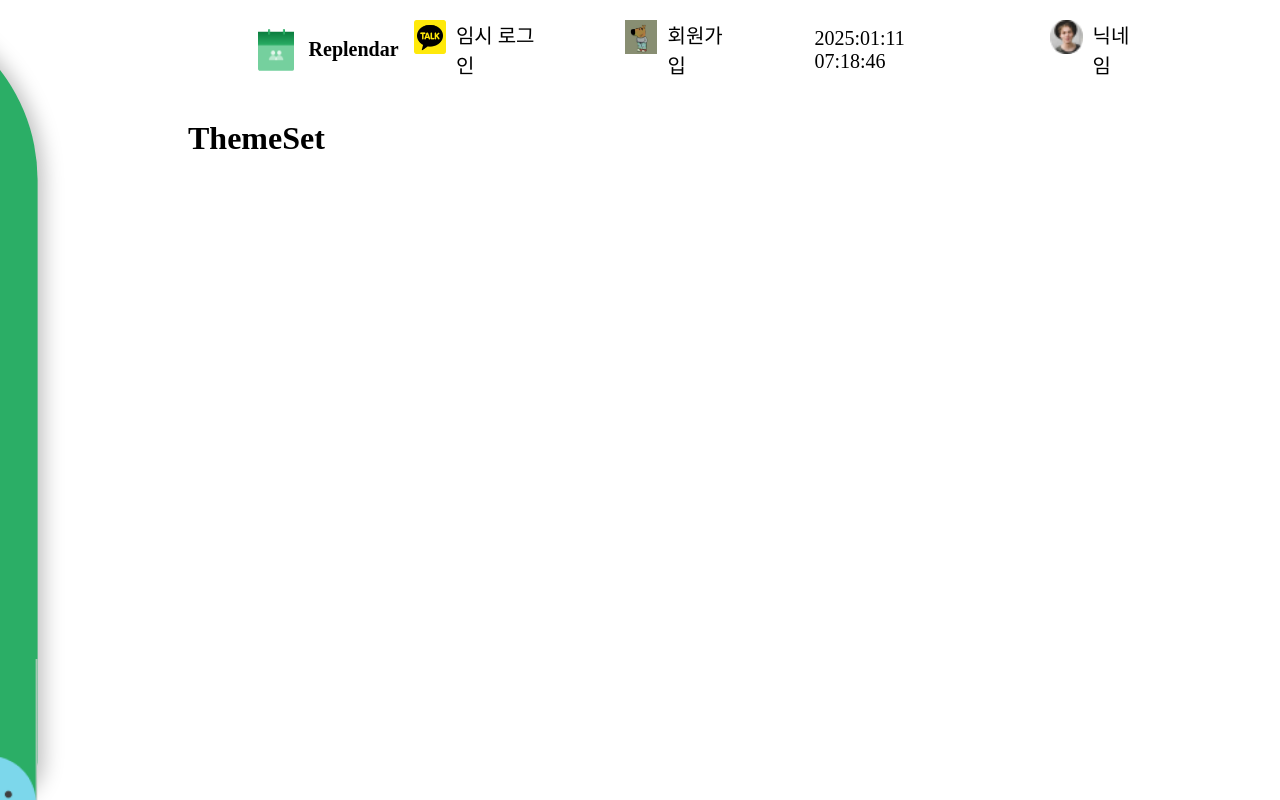
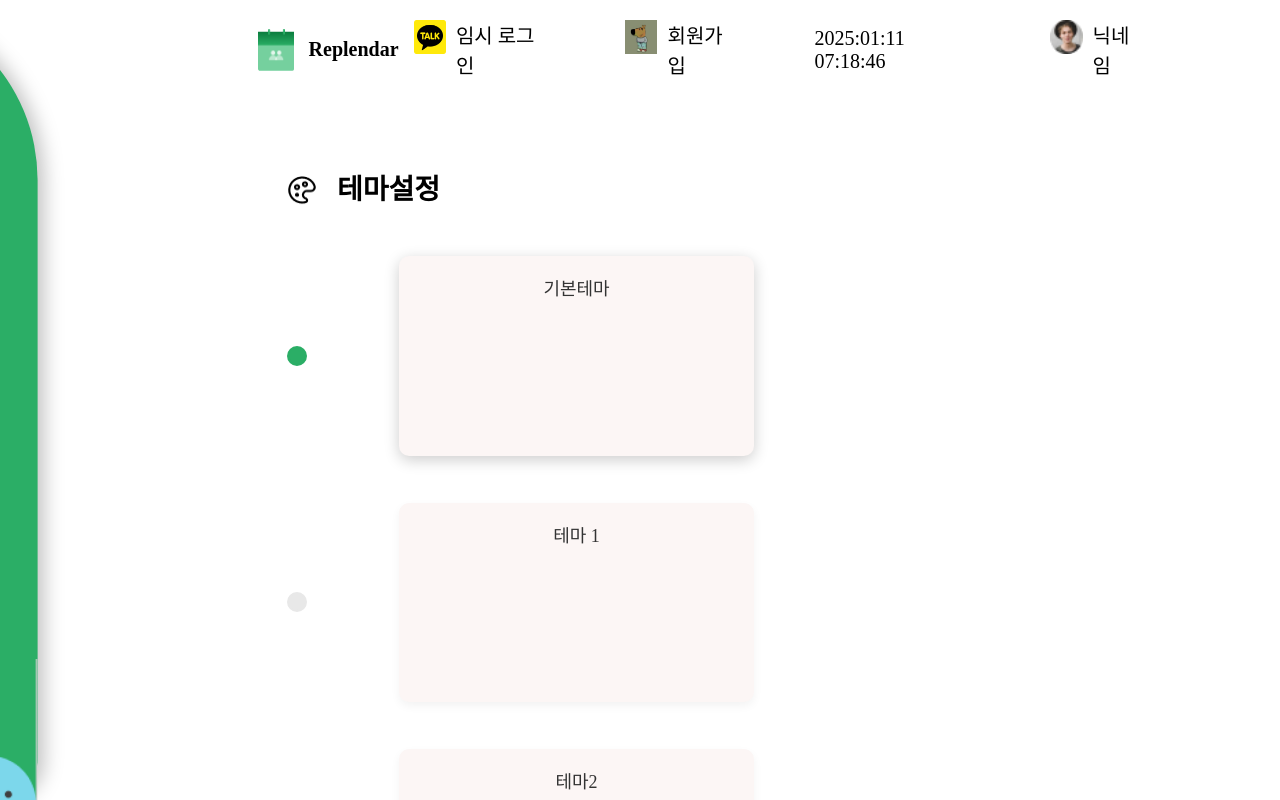
Before and after one commit to UMC-Replendar/Web, a React (Vite) app in the folder Replendar/: page /settings/theme in a window 1280 px wide. Shown: the top 800 px of the page. Built offline with nearby package versions, Linux system fonts and the light colour scheme.

Commit message:
[Feat] theme setting 페이지 제작

```diff
--- /dev/null
+++ b/Replendar/src/components/SettingsComponents/AskPage.tsx
@@ -0,0 +1,3 @@
+export default function AskPage() {
+  return <h1>ask</h1>;
+}
--- a/Replendar/src/components/SettingsComponents/IssuPage.tsx
+++ /dev/null
@@ -1,3 +0,0 @@
-export default function IssuPage() {
-  return <h1>Issue</h1>;
-}
--- a/Replendar/src/components/SettingsComponents/ThemeSettingPage.tsx
+++ b/Replendar/src/components/SettingsComponents/ThemeSettingPage.tsx
@@ -1,3 +1,118 @@
+import { useState } from 'react';
+import styled from 'styled-components';
+import ThemeSettingIcon from '../../assets/images/SettingsPageIcons/ThemeSettingIcon.png';
+
 export default function ThemeSettingPage() {
-  return <h1>ThemeSet</h1>;
+  const [selectedTheme, setSelectedTheme] = useState('기본테마');
+
+  const handleThemeSelect = (theme: string) => {
+    setSelectedTheme(theme);
+  };
+
+  return (
+    <Container>
+      <TitleContainer>
+        <TitleIcon src={ThemeSettingIcon} />
+        <TitleSpan>테마설정</TitleSpan>
+      </TitleContainer>
+      <OptionContainer>
+        <SelectButton
+          selected={selectedTheme === '기본테마'}
+          onClick={() => handleThemeSelect('기본테마')}
+        />
+        <ThemeOption selected={selectedTheme === '기본테마'}>
+          <ThemeText>기본테마</ThemeText>
+        </ThemeOption>
+      </OptionContainer>
+
+      <OptionContainer>
+        <SelectButton
+          selected={selectedTheme === '테마 1'}
+          onClick={() => handleThemeSelect('테마 1')}
+        />
+        <ThemeOption selected={selectedTheme === '테마 1'}>
+          <ThemeText>테마 1</ThemeText>
+        </ThemeOption>
+      </OptionContainer>
+
+      <OptionContainer>
+        <SelectButton
+          selected={selectedTheme === '테마2'}
+          onClick={() => handleThemeSelect('테마2')}
+        />
+        <ThemeOption selected={selectedTheme === '테마2'}>
+          <ThemeText>테마2</ThemeText>
+        </ThemeOption>
+      </OptionContainer>
+    </Container>
+  );
 }
+
+// 스타일 정의
+const Container = styled.div`
+  display: flex;
+  flex-direction: column;
+  gap: 47px;
+  padding: 20px;
+  margin-top: 50px;
+  margin-left: 79px;
+`;
+
+const TitleContainer = styled.div`
+  display: flex;
+  gap: 20px;
+  align-items: center;
+`;
+
+const TitleIcon = styled.img`
+  width: 30px;
+  height: 30px;
+`;
+
+const TitleSpan = styled.span`
+  font-family: Pretendard;
+  font-size: 28px;
+  font-style: normal;
+  font-weight: 700;
+  line-height: 140%; /* 39.2px */
+`;
+
+const OptionContainer = styled.div`
+  display: flex;
+  align-items: center;
+  gap: 92px;
+`;
+
+const SelectButton = styled.div<{ selected: boolean }>`
+  width: 20px;
+  height: 20px;
+  border-radius: 50%;
+  border: 2px solid ${(props) => (props.selected ? '#2bae66' : '#E8E8E8')};
+  background-color: ${(props) => (props.selected ? '#2bae66' : '#E8E8E8')};
+  cursor: pointer;
+  transition: all 0.3s ease-in-out;
+
+  &:hover {
+    border-color: #2bae66;
+  }
+`;
+
+const ThemeOption = styled.div<{ selected: boolean }>`
+  padding: 20px;
+  width: 355px;
+  height: 199.476px;
+  border-radius: 10px;
+  background: #fcf6f5;
+  box-shadow: 0px 4px 10px rgba(0, 0, 0, 0.05);
+  transition: all 0.3s ease-in-out;
+
+  ${(props) =>
+    props.selected ? 'box-shadow: 0px 4px 15px rgba(0, 0, 0, 0.2)' : null}
+`;
+
+const ThemeText = styled.span`
+  font-size: 18px;
+  color: #333;
+  text-align: center;
+  display: block;
+`;
--- a/Replendar/src/routes/Routes.tsx
+++ b/Replendar/src/routes/Routes.tsx
@@ -9,7 +9,7 @@ import StoredTasksPage from '../components/infoComopnents/StoredTasksPage';
 import HistoryPage from '../components/infoComopnents/HistoryPage';
 import SignUp from '../pages/SignUp';
 import DetailPage from '../components/SettingsComponents/DetailPage';
-import IssuPage from '../components/SettingsComponents/IssuPage';
+import AskPage from '../components/SettingsComponents/AskPage';
 import ThemeSettingPage from '../components/SettingsComponents/ThemeSettingPage';
 import NotifyPage from '../components/SettingsComponents/NotifyPage';
 
@@ -22,7 +22,7 @@ function Router() {
       <Route path="/login" element={<Login />}></Route>
       <Route path="/settings" element={<Settings />}></Route>
       <Route path="/settings/theme" element={<ThemeSettingPage />}></Route>
-      <Route path="/settings/ask" element={<IssuPage />}></Route>
+      <Route path="/settings/ask" element={<AskPage />}></Route>
       <Route path="/settings/notify" element={<NotifyPage />}></Route>
       <Route path="/settings/detail" element={<DetailPage />}></Route>
       <Route path="/completed" element={<CompletedTasksPage />} />
```
Also changed, not shown: Replendar/src/assets/images/SettingsPageIcons/ThemeSettingIcon.png (added).
